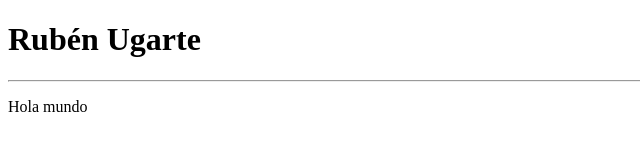
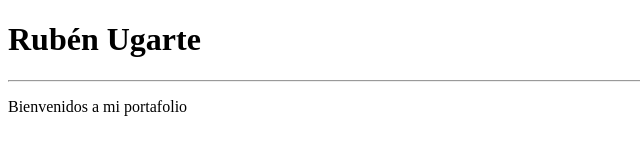
Before and after one commit to Rugarte27/Rugarte27.github.io, a plain HTML site: page docs/index.html in a window 1280 px wide. Shown: the full height of the page, 0-640 px from the left. Drawn offline with Linux system fonts and the light colour scheme.

Commit message:
Index editado

```diff
--- a/docs/index.html
+++ b/docs/index.html
@@ -9,7 +9,7 @@
 <body>
     <h1>Rubén Ugarte</h1>
     <hr>
-    <p>Hola mundo</p>
+    <p>Bienvenidos a mi portafolio</p>
 
     <script src="./js/app.js"></script>
 
```
